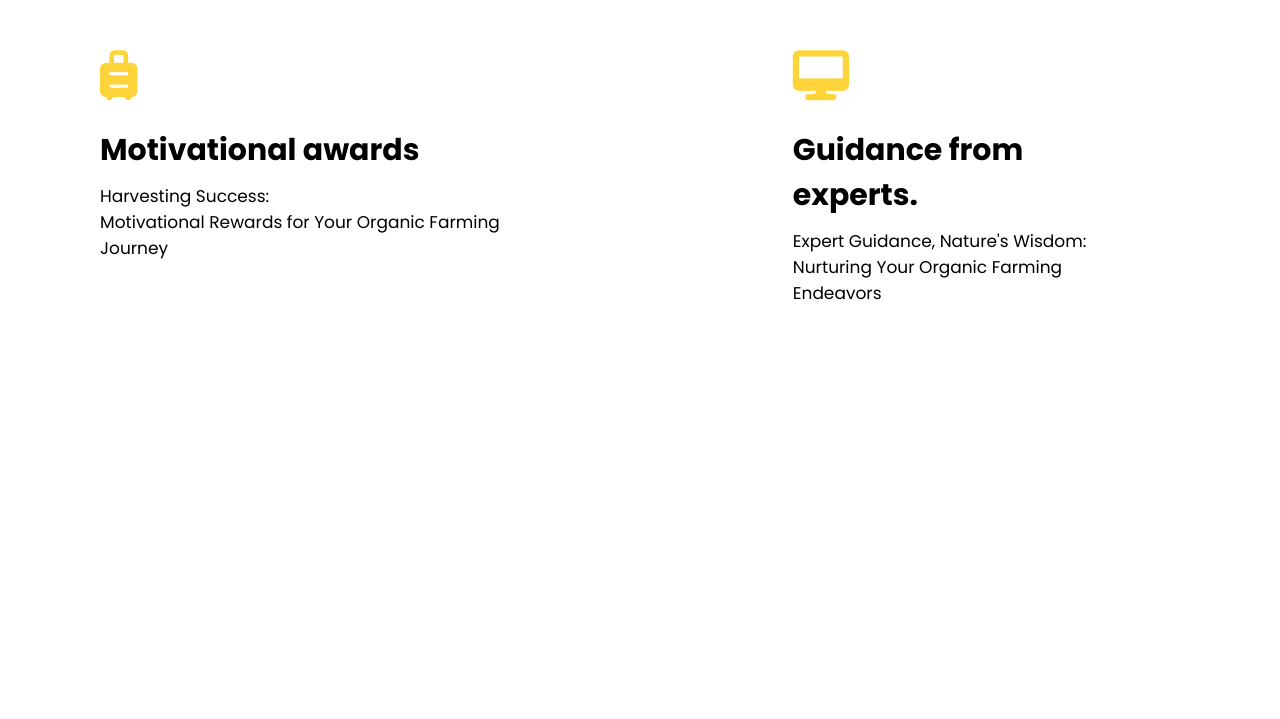
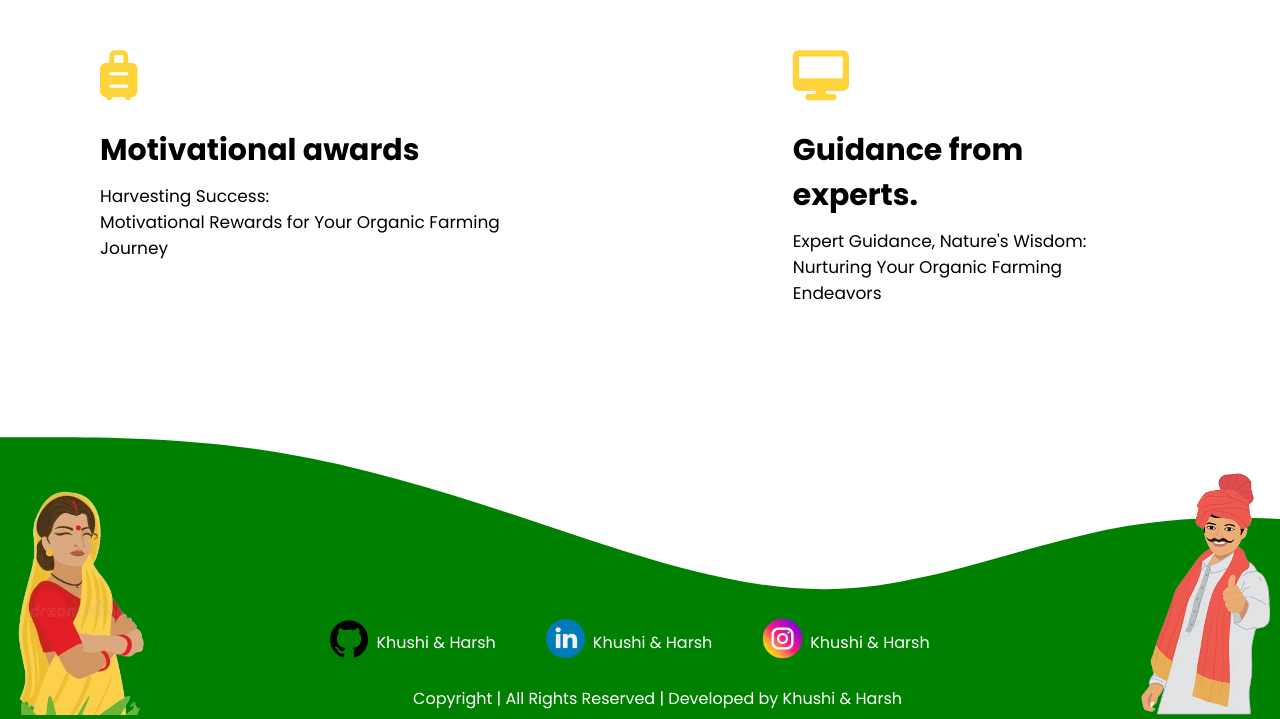
Before and after one commit to HARSHSINGH3118/Kisan-Pragati, a plain HTML site: page client/src/components/organic.html in a window 1280 px wide. Shown: the part 1488-2207 px from the top of the page. Before the commit the page ends 1894 px from the top, so only its background shows below. Drawn offline with Linux system fonts and the light colour scheme; a web font is replaced by a local one.

Commit message:
footer add

```diff
--- a/client/public/css/style.css
+++ b/client/public/css/style.css
@@ -167,14 +167,14 @@
   word-spacing: 2px;
 }
 
-.wave {
+.wave_1 {
   height: 50px;
   position: relative;
   background: linear-gradient(90deg, #2d681d 0%, #b8ffbdb0 100%);
 }
 
 /* Wave text css */
-.wave {
+.wave_1 {
   color: rgb(8, 47, 8);
   text-align: center;
   font-weight: bold;
@@ -185,7 +185,7 @@
 }
 /* */
 
-.wave::before {
+.wave_1::before {
   content: "";
   position: absolute;
   left: 0;
@@ -200,7 +200,7 @@
     #f7f7ef 13px
   );
 }
-.wave::after {
+.wave_1::after {
   content: "";
   position: absolute;
   left: 0;
--- a/client/src/components/organic.html
+++ b/client/src/components/organic.html
@@ -1,5 +1,6 @@
 <!DOCTYPE html>
 <html lang="en">
+
 <head>
   <meta charset="UTF-8" />
   <meta name="viewport" content="width=device-width, initial-scale=1.0" />
@@ -12,30 +13,20 @@
   <link rel="preconnect" href="https://fonts.gstatic.com" crossorigin />
   <link rel="preconnect" href="https://fonts.googleapis.com" />
   <link rel="preconnect" href="https://fonts.gstatic.com" crossorigin />
-    <link
-      href="https://fonts.googleapis.com/css2?family=Rubik+Gemstones&display=swap"
-      rel="stylesheet"
-    />
+  <link href="https://fonts.googleapis.com/css2?family=Rubik+Gemstones&display=swap" rel="stylesheet" />
   <link rel="preconnect" href="https://fonts.googleapis.com" />
   <link rel="preconnect" href="https://fonts.gstatic.com" crossorigin />
-    <link
-      href="https://fonts.googleapis.com/css2?family=Love+Ya+Like+A+Sister&display=swap"
-      rel="stylesheet"
-    />
-    <link
-      rel="stylesheet"
-      href="https://cdnjs.cloudflare.com/ajax/libs/font-awesome/6.5.1/css/all.min.css"
+  <link href="https://fonts.googleapis.com/css2?family=Love+Ya+Like+A+Sister&display=swap" rel="stylesheet" />
+  <link rel="stylesheet" href="https://cdnjs.cloudflare.com/ajax/libs/font-awesome/6.5.1/css/all.min.css"
     integrity="sha512-DTOQO9RWCH3ppGqcWaEA1BIZOC6xxalwEsw9c2QQeAIftl+Vegovlnee1c9QX4TctnWMn13TZye+giMm8e2LwA=="
-      crossorigin="anonymous"
-      referrerpolicy="no-referrer"
-    />
+    crossorigin="anonymous" referrerpolicy="no-referrer" />
   <link rel="preconnect" href="https://fonts.googleapis.com" />
   <link rel="preconnect" href="https://fonts.gstatic.com" crossorigin />
   <link
     href="https://fonts.googleapis.com/css2?family=Poppins:ital,wght@0,100;0,200;0,300;0,400;0,500;0,600;0,700;0,800;0,900;1,100;1,200;1,300;1,400;1,500;1,600;1,700;1,800;1,900&display=swap"
-      rel="stylesheet"
-    />
+    rel="stylesheet" />
 </head>
+
 <body>
   <div class="navbar">
     <div class="nav_left">
@@ -123,10 +114,7 @@
       <div class="org_details_bottom">
         <div class="org_details_bottom1">
           <div class="org_logo">
-              <i
-                class="fa-solid fa-suitcase-rolling"
-                style="color: #ffd43b"
-              ></i>
+            <i class="fa-solid fa-suitcase-rolling" style="color: #ffd43b"></i>
           </div>
           <div class="org_heading">Motivational awards</div>
           <div class="org_explain">
@@ -148,6 +136,55 @@
     </div>
   </div>
 
+  <div class="footer">
+    <div class="footer_content">
+      <div class="footer_left">
+        <img src="/client/public/assets/lady-removebg-preview_2.png" alt="" />
+      </div>
+      <div class="footer_mid">
+
+        <div class="footer_mid_top">
+          <div class="github">
+            <div class="git_mid">
+              <img src="/client/public/assets/github.png" alt="" />
+            </div>
+            <div class="link_details">
+              <a href="https://github.com/khushi505">Khushi &
+                <a href="https://github.com/HARSHSINGH3118">Harsh </a></a>
+            </div>
+          </div>
+
+          <div class="github">
+            <div class="linked_mid">
+              <img src="/client/public/assets/linkedin (1).png" alt="" />
+            </div>
+            <div class="link_details">
+              <a href="https://www.linkedin.com/in/khushi-malhotra-615a15252/">Khushi &
+                <a href="https://www.linkedin.com/in/harsh-singh-73758325a/">Harsh
+                </a></a>
+            </div>
+          </div>
+
+          <div class="github">
+            <div class="insta_mid">
+              <img src="/client/public/assets/instagram.png" alt="" />
+            </div>
+            <div class="link_details" id="insta_details">
+              <a href="https://www.instagram.com/__khushi50._/">Khushi &
+                <a href="https://www.instagram.com/gaharwar_harsh31/">Harsh</a></a>
+            </div>
+          </div>
+        </div>
+
+        <div class="copyright">Copyright | All Rights Reserved | Developed by Khushi & Harsh</div>
+      </div>
+      <div class="footer_right">
+        <img src="/client/public/assets/men-removebg-preview.png" alt="" />
+      </div>
+    </div>
+
+  </div>
   <script src="/client/public/js/organic.js"></script>
 </body>
+
 </html>
```
Also changed, not shown: client/index.html (+1 -1 lines), client/src/components/cattle.html (+52 -0 lines). Lines whose indentation alone changed are shown as unchanged.
